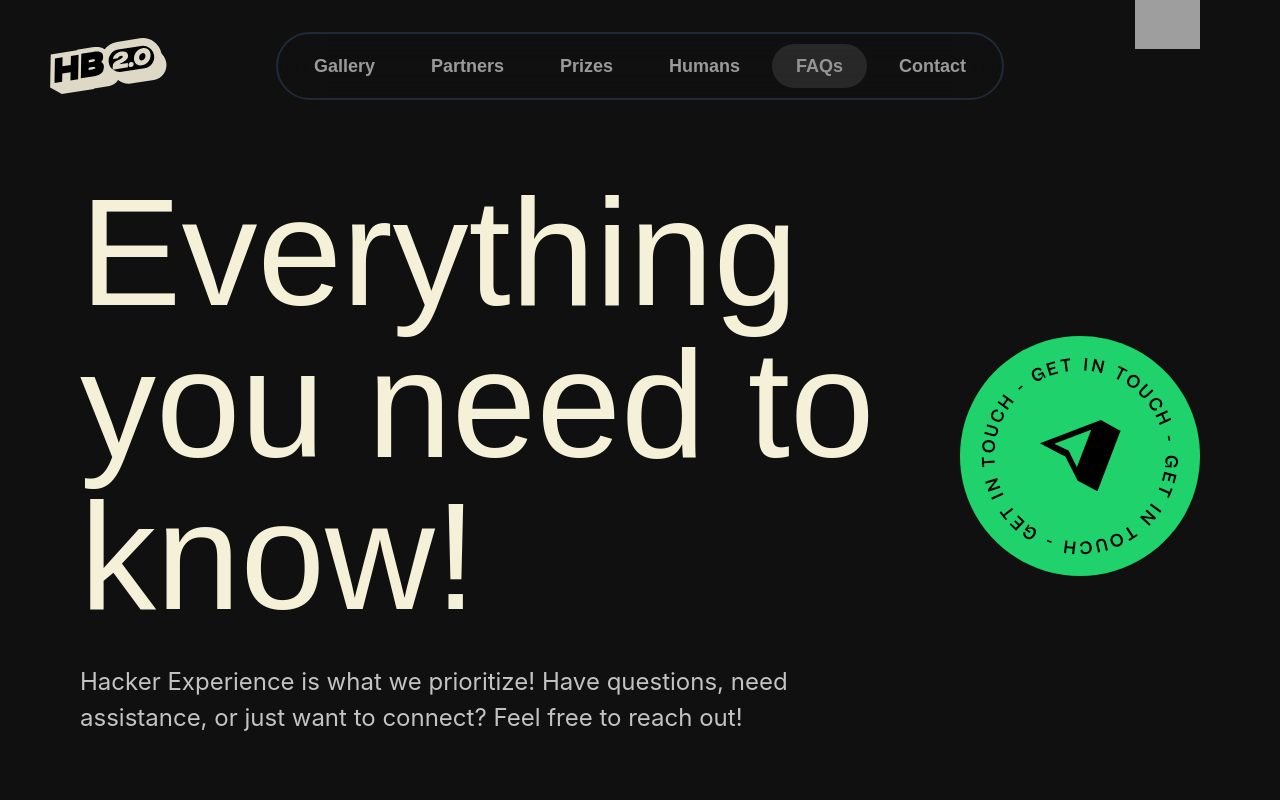
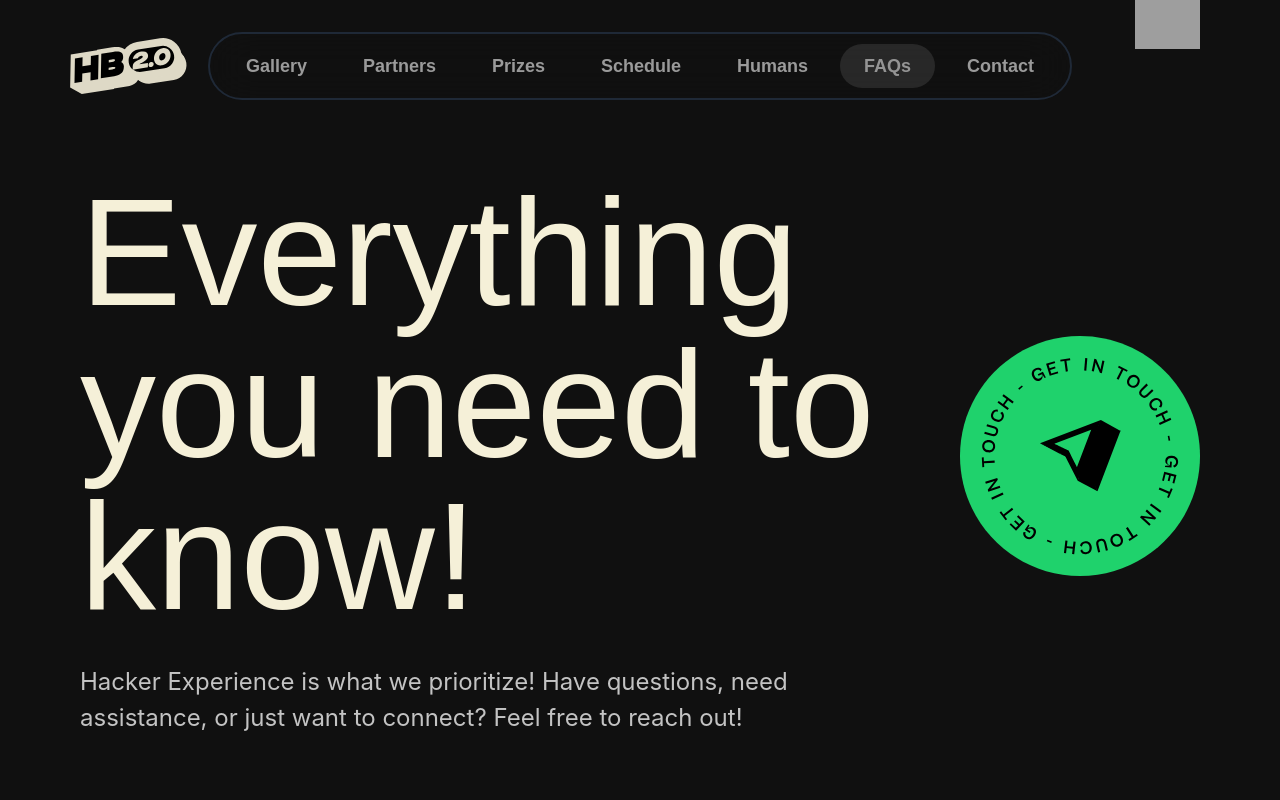
Before and after one commit to BitByte-TPC/hackbyte, a Next.js app: page /faq in a window 1280 px wide. Shown: the top 800 px of the page. Built offline with nearby package versions, Linux system fonts and the light colour scheme; grey boxes are pictures that could not be loaded; a web font is replaced by a local one.

Commit message:
minor changes

```diff
--- a/app/page.js
+++ b/app/page.js
@@ -162,7 +162,7 @@ export default function Home() {
                 <img
                   src="/iiitdmjLogo.svg"
                   alt="IIITDMJ Logo"
-                  className="w-[5.5rem] h-[2rem]"
+                  className="w-[6rem] h-[3rem]"
                 />
               </div>
             </div>
--- a/components/Footer/index.jsx
+++ b/components/Footer/index.jsx
@@ -18,6 +18,7 @@ const Footer = () => {
     { label: "Gallery", href: "/gallery" },
     { label: "Partners", href: "/partners" },
     { label: "Prizes", href: "/prizes" },
+    { label: "Schedule", href: "/schedule" },
     { label: "FAQs", href: "/faq" },
     { label: "Contact Us", href: "/contact" },
   ];
--- a/components/Navbar/index.jsx
+++ b/components/Navbar/index.jsx
@@ -12,6 +12,7 @@ const navigationItems = [
   { label: "Gallery", href: "/gallery" },
   { label: "Partners", href: "/partners" },
   { label: "Prizes", href: "/prizes" },
+  { label: "Schedule", href: "/schedule" },
   { label: "Humans", href: "/humans" },
   { label: "FAQs", href: "/faq" },
   { label: "Contact", href: "/contact" },
@@ -31,7 +32,7 @@ const NavItem = ({ label, href }) => {
         {pathname === href && (
           <motion.span
             layoutId="bubble"
-            className="absolute inset-0 z-10 bg-[#FFFFFF1A]  mix-blend-difference"
+            className="absolute inset-0 z-10 bg-[#FFFFFF1A] mix-blend-difference"
             style={{ borderRadius: 9999 }}
             transition={{ type: "spring", bounce: 0.2, duration: 0.6 }}
             key={label}
@@ -57,7 +58,7 @@ export default function Navbar() {
             src={HBMobileLogo}
             alt="Hackathon-Mobile-Logo"
             className="block absolute h-12 w-24 top-7 lg:h-16 lg:w-40 lg:top-9
-              lg:left-[10px] xl:left-[30px]"
+             md:left-[35px] lg:left-[30px] xl:left-[50px]"
             priority
           />
         </Link>
```
